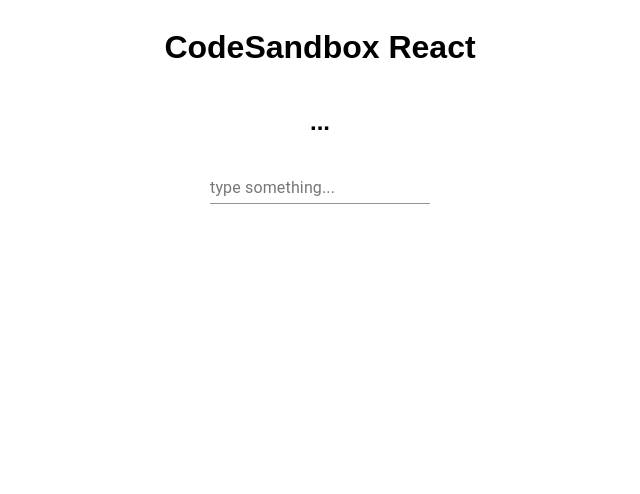
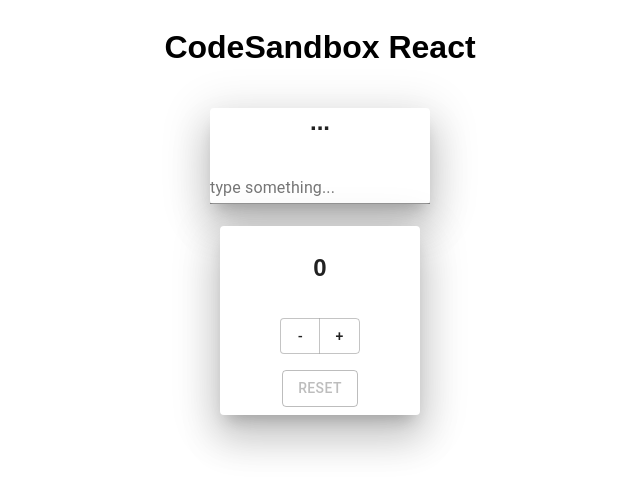
Before and after one commit to CristianWaid/codesandbox-playground-react, a React (Create React App) app: page / in a window 1280 px wide. Shown: the top 494 px of the page, without its empty margins (320-960 px from the left). Built offline with nearby package versions, Linux system fonts and the light colour scheme.

Commit message:
implement-container

```diff
--- a/src/App.js
+++ b/src/App.js
@@ -1,11 +1,13 @@
 import "./styles.css";
 import { SimpleInput } from "./components/SimpleInput";
+import { Counter } from "./components/Counter";
 
 export default function App() {
   return (
     <div className="App">
       <h1>CodeSandbox React</h1>
       <SimpleInput label={"type something..."} />
+      <Counter />
     </div>
   );
 }
--- /dev/null
+++ b/src/components/Counter/Counter.js
@@ -0,0 +1,62 @@
+import { Button, Grid, Paper, ButtonGroup } from "@material-ui/core";
+import { useReducer } from "react";
+import "./style.css";
+
+export const Counter = () => {
+  const [state, dispatch] = useReducer(counterReducer, { count: 0 });
+
+  return (
+    <div className={"counter"}>
+      <Paper elevation={24}>
+        <Grid container spacing={2}>
+          <Grid item xs={12}>
+            <h2>{state.count}</h2>
+          </Grid>
+          <Grid item xs={12}>
+            <ButtonGroup>
+              <Button
+                onClick={() => dispatch({ type: COUNTER_ACTION.DECREMENT })}
+              >
+                -
+              </Button>
+              <Button
+                onClick={() => dispatch({ type: COUNTER_ACTION.INCREMENT })}
+              >
+                +
+              </Button>
+            </ButtonGroup>
+          </Grid>
+          <Grid item xs={12}>
+            <Button
+              onClick={() => dispatch({ type: COUNTER_ACTION.RESET })}
+              variant={"outlined"}
+              color={"secondary"}
+              disabled={state.count === 0}
+            >
+              Reset
+            </Button>
+          </Grid>
+        </Grid>
+      </Paper>
+    </div>
+  );
+};
+
+const counterReducer = (state, action) => {
+  switch (action.type) {
+    case COUNTER_ACTION.INCREMENT:
+      return { ...state, count: state.count + 1 };
+    case COUNTER_ACTION.DECREMENT:
+      return { ...state, count: state.count - 1 };
+    case COUNTER_ACTION.RESET:
+      return { ...state, count: 0 };
+    default:
+      throw new Error("smth went wrong");
+  }
+};
+
+export const COUNTER_ACTION = {
+  INCREMENT: "INCREMENT",
+  DECREMENT: "DECREMENT",
+  RESET: "RESET"
+};
--- /dev/null
+++ b/src/components/Counter/index.js
@@ -0,0 +1 @@
+export { Counter } from "./Counter";
--- /dev/null
+++ b/src/components/Counter/style.css
@@ -0,0 +1,5 @@
+.counter {
+  margin-top: 30px;
+  width: fit-content;
+  align-self: center;
+}
--- a/src/components/SimpleInput/SimpleInput.js
+++ b/src/components/SimpleInput/SimpleInput.js
@@ -1,5 +1,6 @@
-import { TextField } from "@material-ui/core";
+import { Paper, TextField } from "@material-ui/core";
 import React, { useState } from "react";
+import "./style.css";
 
 export const SimpleInput = ({ label }) => {
   const [input, setInput] = useState("");
@@ -9,11 +10,13 @@
   };
 
   return (
-    <div>
-      <div>
-        <h2>{input ? input : "..."}</h2>
-      </div>
-      <TextField label={label} value={input} onChange={handleInputChange} />
+    <div className={"input-container"}>
+      <Paper elevation={24}>
+        <div className={"input-inner"}>
+          <h2>{input ? input : "..."}</h2>
+        </div>
+        <TextField label={label} value={input} onChange={handleInputChange} />
+      </Paper>
     </div>
   );
 };
--- /dev/null
+++ b/src/components/SimpleInput/style.css
@@ -0,0 +1,8 @@
+.input-container {
+  width: fit-content;
+  align-self: center;
+}
+
+.input-inner {
+  margin: 10 px;
+}
```
